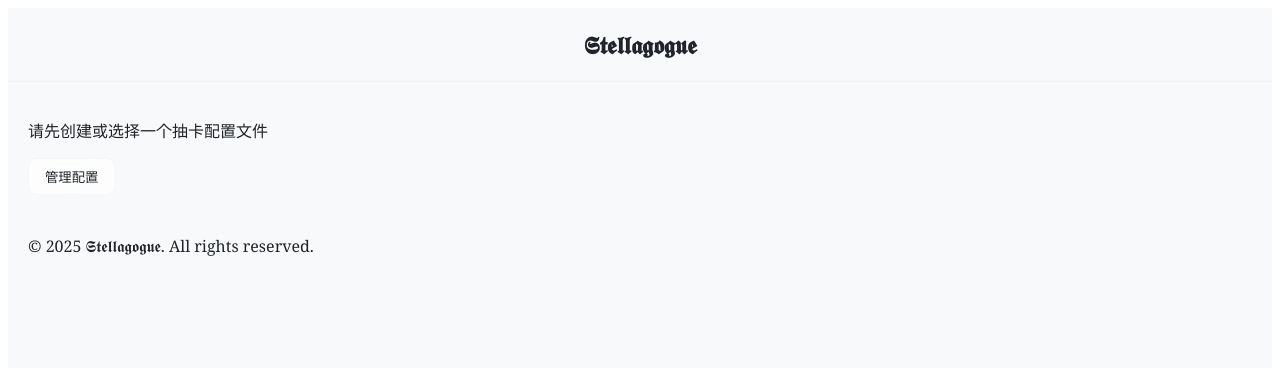
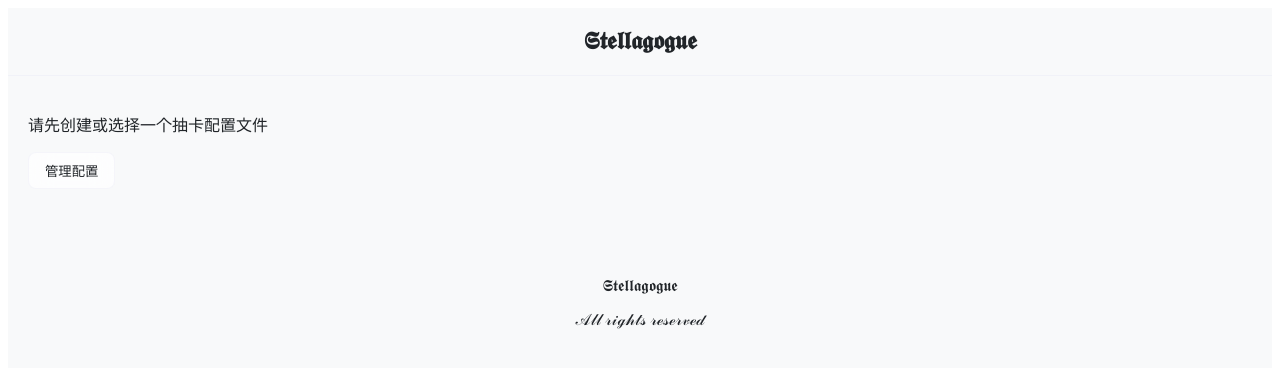
Before and after one commit to chronie-shizutoki/game-helper, a Vue app: page / in a window 1280 px wide. Shown: the top 368 px of the page. Built offline with nearby package versions, Linux system fonts and the light colour scheme.

Commit message:
style: update font styling and dark mode support
- Replace generic serif fonts with Noto Serif SC for better Chinese character display
- Move global font styling to index.html
- Add dark mode support
- Update footer styling in GachaSystem component

```diff
--- a/index.html
+++ b/index.html
@@ -5,9 +5,23 @@
     <link rel="icon" href="/favicon.ico">
     <meta name="viewport" content="width=device-width, initial-scale=1.0">
     <title>𝕾𝖙𝖊𝖑𝖑𝖆𝖌𝖔𝖌𝖚𝖊</title>
+    <link href="https://fonts.googleapis.com/css2?family=Noto+Serif+SC:wght@400;700&display=swap" rel="stylesheet">
   </head>
   <body>
     <div id="app"></div>
     <script type="module" src="/src/main.js"></script>
   </body>
+  <style>
+
+    * {
+      font-family: 'Noto Serif SC', serif;
+    }
+
+    @media (prefers-color-scheme: dark) {
+      body {
+        background-color: #121212;
+        color: #ffffff;
+      }
+    }
+  </style>
 </html>
--- a/src/App.vue
+++ b/src/App.vue
@@ -23,10 +23,6 @@ export default {
 </script>
 
 <style scoped>
-* {
-  font-family: 'Georgia', 'Times New Roman', Times, 'SimSun', serif;
-}
-
 .app-container {
   min-height: 100vh;
   display: flex;
@@ -52,5 +48,4 @@ export default {
   flex: 1;
   padding: 20px;
 }
-
 </style>
--- a/src/components/gacha/GachaSystem.css
+++ b/src/components/gacha/GachaSystem.css
@@ -169,6 +169,12 @@
   overflow-y: auto;
 }
 
+.footer {
+  text-align: center;
+  padding: 1rem;
+  margin-top: 2rem;
+}
+
 /* 响应式设计 */
 @media (max-width: 768px) {
   .gacha-system {
--- a/src/components/gacha/GachaSystem.vue
+++ b/src/components/gacha/GachaSystem.vue
@@ -92,7 +92,8 @@
 
     <!-- 页脚 -->
     <footer class="footer">
-      <p>© 2025 𝕾𝖙𝖊𝖑𝖑𝖆𝖌𝖔𝖌𝖚𝖊. All rights reserved.</p>
+      <p>𝕾𝖙𝖊𝖑𝖑𝖆𝖌𝖔𝖌𝖚𝖊</p>
+      <p>𝒜𝓁𝓁 𝓇𝒾ℊ𝒽𝓉𝓈 𝓇ℯ𝓈ℯ𝓇𝓋ℯ𝒹</p>
     </footer>
   </div>
 </template>
```
